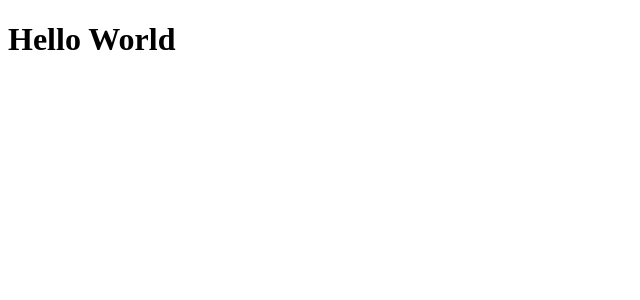
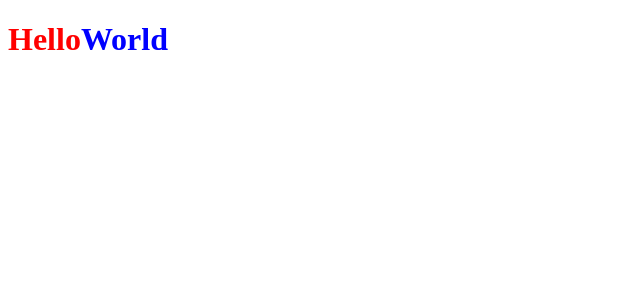
Before and after one commit to hakuunabatata/ignews, a Next.js app: page / in a window 1280 px wide. Shown: the top 300 px of the page, without its empty margins (0-640 px from the left). Built offline with nearby package versions, Linux system fonts and the light colour scheme.

Commit message:
add sass

```diff
--- a/package.json
+++ b/package.json
@@ -11,7 +11,8 @@
   "dependencies": {
     "next": "11.1.2",
     "react": "17.0.2",
-    "react-dom": "17.0.2"
+    "react-dom": "17.0.2",
+    "sass": "^1.42.1"
   },
   "devDependencies": {
     "@types/node": "^16.10.2",
--- a/src/pages/index.tsx
+++ b/src/pages/index.tsx
@@ -1,6 +1,10 @@
+import styled from "../styles/home.module.scss";
 
 export default function Home() {
   return (
-    <h1>Hello World</h1>
-  )
+    <h1 className={styled.title}>
+      Hello
+      <span>World</span>
+    </h1>
+  );
 }
--- /dev/null
+++ b/src/styles/home.module.scss
@@ -0,0 +1,6 @@
+.title {
+  color: red;
+  span {
+    color: blue;
+  }
+}
```
Also changed, not shown: 1 other file (tests, documents, lock files or other folders).
